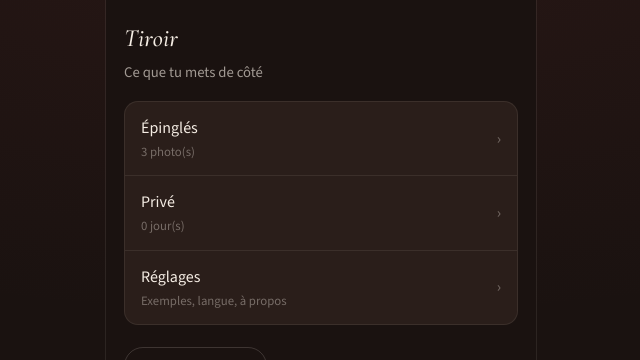
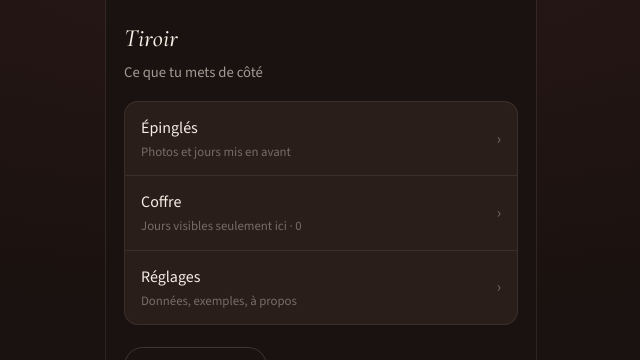
Before and after one commit to followlapinblanc7-cell/Sillage, a React (Vite) app: page /Sillage/tiroir in a window 1280 px wide. Shown: the top 360 px of the page, without its empty margins (319-959 px from the left). Built offline with nearby package versions, Linux system fonts and the light colour scheme.

Commit message:
Make Coffre a real vault for private days
Private days leave Fil, Album, search, week pills and pins; they live only in Tiroir.

```diff
--- a/src/components/DayCard.tsx
+++ b/src/components/DayCard.tsx
@@ -1,7 +1,7 @@
 import { Link } from 'react-router-dom';
 import type { DayEntry } from '../types';
 import { moodLabel } from '../types';
-import { coverPhoto } from '../hooks/useJournal';
+import { coverPhoto, formatDateShort } from '../hooks/useJournal';
 
 function excerpt(text: string, max = 120): string {
   const clean = text.replace(/\s+/g, ' ').trim();
@@ -12,13 +12,15 @@ function excerpt(text: string, max = 120): string {
 interface Props {
   day: DayEntry;
   featured?: boolean;
+  showDate?: boolean;
 }
 
-export function DayCard({ day, featured }: Props) {
+export function DayCard({ day, featured, showDate = false }: Props) {
   const cover = coverPhoto(day);
   const mood = moodLabel(day.mood);
   const n = day.photos.length;
   const metaParts = [
+    showDate ? formatDateShort(day.id) : null,
     mood || null,
     day.location.trim() || null,
     n ? `${n} photo${n > 1 ? 's' : ''}` : null,
--- a/src/components/WeekStrip.tsx
+++ b/src/components/WeekStrip.tsx
@@ -23,9 +23,12 @@ export function WeekStrip({ today, daysById }: Props) {
       <div className="week-strip">
         {ids.map((id, i) => {
           const entry = daysById[id];
-          const cover = entry ? coverPhoto(entry) : null;
+          const isPrivate = entry?.private === true;
+          const cover =
+            entry && !isPrivate ? coverPhoto(entry) : null;
           const isToday = id === today;
-          const has = entry ? hasContent(entry) : false;
+          const has =
+            entry && !isPrivate ? hasContent(entry) : false;
           return (
             <Link
               key={id}
--- a/src/hooks/useJournal.ts
+++ b/src/hooks/useJournal.ts
@@ -61,8 +61,7 @@ export function useJournal() {
   }, [state.days]);
 
   const visibleDays = useMemo(() => {
-    // Fil / Album show non-private primarily; private still accessible via Tiroir
-    return allDays.filter((d) => hasContent(d));
+    return allDays.filter((d) => hasContent(d) && !d.private);
   }, [allDays]);
 
   const getDay = useCallback(
@@ -195,7 +194,7 @@ export function useJournal() {
     (q: string, moodFilter?: MoodId | null) => {
       const query = q.trim().toLowerCase();
       return allDays.filter((d) => {
-        if (!hasContent(d)) return false;
+        if (!hasContent(d) || d.private) return false;
         if (moodFilter && d.mood !== moodFilter) return false;
         if (!query) return !!moodFilter;
         const hay = [d.title, d.story, d.location, d.mood ?? '']
@@ -210,6 +209,7 @@ export function useJournal() {
   const moodsInData = useMemo(() => {
     const set = new Set<MoodId>();
     for (const d of allDays) {
+      if (d.private) continue;
       if (d.mood && hasContent(d)) set.add(d.mood);
     }
     return Array.from(set);
@@ -218,15 +218,18 @@ export function useJournal() {
   const pinnedPhotos = useMemo(() => {
     const items: { day: DayEntry; photo: Photo }[] = [];
     for (const d of allDays) {
+      if (d.private) continue;
       for (const p of d.photos) {
         if (p.pinned) items.push({ day: d, photo: p });
-      }
-      if (d.pinned && hasContent(d)) {
-        // day itself pinned — already covered if has pinned photo
       }
     }
     return items;
   }, [allDays]);
+
+  const pinnedDays = useMemo(
+    () => allDays.filter((d) => d.pinned && !d.private && hasContent(d)),
+    [allDays],
+  );
 
   const privateDays = useMemo(
     () => allDays.filter((d) => d.private && hasContent(d)),
@@ -255,6 +258,7 @@ export function useJournal() {
     search,
     moodsInData,
     pinnedPhotos,
+    pinnedDays,
     privateDays,
     samplesPresent,
     showSamplesBanner: state.showSamples && samplesPresent,
--- a/src/index.css
+++ b/src/index.css
@@ -778,6 +778,17 @@ img {
   color: var(--text-faint);
 }
 
+.drawer-row .count {
+  color: var(--text-faint);
+  font-size: 0.85rem;
+  font-variant-numeric: tabular-nums;
+}
+
+.coffre-hint {
+  margin: 10px 0 0;
+  font-size: 0.85rem;
+}
+
 .pinned-mini {
   display: grid;
   grid-template-columns: repeat(3, 1fr);
--- a/src/pages/AlbumPage.tsx
+++ b/src/pages/AlbumPage.tsx
@@ -2,7 +2,6 @@ import { Link } from 'react-router-dom';
 import {
   coverPhoto,
   formatDateShort,
-  hasContent,
   type JournalApi,
 } from '../hooks/useJournal';
 
@@ -11,9 +10,7 @@ interface Props {
 }
 
 export function AlbumPage({ journal }: Props) {
-  const days = journal.visibleDays.filter(
-    (d) => !d.private && hasContent(d) && d.photos.length > 0,
-  );
+  const days = journal.visibleDays.filter((d) => d.photos.length > 0);
 
   return (
     <div>
--- a/src/pages/DayPage.tsx
+++ b/src/pages/DayPage.tsx
@@ -38,14 +38,22 @@ export function DayPage({ journal }: Props) {
     return parts.length ? parts.join(' · ') : 'Lieu, humeur, photos…';
   }, [day.mood, day.location, day.photos.length]);
 
+  const badgeLabel = day.private
+    ? 'Coffre'
+    : isToday
+      ? "Aujourd'hui"
+      : 'Souvenir';
+
+  const backTo = day.private ? '/tiroir' : '/';
+
   const handleDelete = () => {
     if (!hasContent(day)) {
-      navigate('/');
+      navigate(backTo);
       return;
     }
     if (window.confirm('Effacer cette journée ?')) {
       journal.deleteDay(id);
-      navigate('/');
+      navigate(backTo);
     }
   };
 
@@ -78,12 +86,12 @@ export function DayPage({ journal }: Props) {
   return (
     <div>
       <div className="day-header">
-        <Link to="/" className="back-btn" aria-label="Retour">
+        <Link to={backTo} className="back-btn" aria-label="Retour">
           <svg width="18" height="18" viewBox="0 0 24 24" fill="none" stroke="currentColor" strokeWidth="2">
             <path d="M15 18l-6-6 6-6" />
           </svg>
         </Link>
-        <span className="badge">{isToday ? "Aujourd'hui" : 'Souvenir'}</span>
+        <span className="badge">{badgeLabel}</span>
       </div>
 
       <p className="day-date">{formatDateLong(id)}</p>
@@ -200,9 +208,14 @@ export function DayPage({ journal }: Props) {
               className="btn-ghost"
               onClick={() => journal.updateDay(id, { private: !day.private })}
             >
-              {day.private ? 'Rendre public' : 'Privé'}
+              {day.private ? 'Sortir du coffre' : 'Mettre au coffre'}
             </button>
           </div>
+          {day.private ? (
+            <p className="muted coffre-hint">
+              Invisible dans le Fil, l&apos;Album et la recherche.
+            </p>
+          ) : null}
         </div>
       ) : null}
 
--- a/src/pages/FilPage.tsx
+++ b/src/pages/FilPage.tsx
@@ -3,10 +3,7 @@ import { BrandHeader } from '../components/BrandHeader';
 import { DayCard } from '../components/DayCard';
 import { SampleBanner } from '../components/SampleBanner';
 import { WeekStrip } from '../components/WeekStrip';
-import {
-  hasContent,
-  type JournalApi,
-} from '../hooks/useJournal';
+import { type JournalApi } from '../hooks/useJournal';
 
 interface Props {
   journal: JournalApi;
@@ -21,9 +18,12 @@ export function FilPage({ journal }: Props) {
     removeSamples,
   } = journal;
 
-  const contentDays = visibleDays.filter((d) => !d.private && hasContent(d));
+  const contentDays = visibleDays;
   const todayEntry = state.days[today];
-  const hasToday = todayEntry ? hasContent(todayEntry) : false;
+  const hasToday =
+    !!todayEntry &&
+    !todayEntry.private &&
+    contentDays.some((d) => d.id === today);
   const older = contentDays.filter((d) => d.id !== today);
 
   if (contentDays.length === 0) {
--- a/src/pages/TiroirPage.tsx
+++ b/src/pages/TiroirPage.tsx
@@ -1,27 +1,32 @@
 import { useState } from 'react';
 import { Link } from 'react-router-dom';
+import { DayCard } from '../components/DayCard';
 import type { JournalApi } from '../hooks/useJournal';
 
 interface Props {
   journal: JournalApi;
 }
 
-type Section = 'main' | 'epingles' | 'prive' | 'reglages' | 'apropos';
+type Section = 'main' | 'epingles' | 'coffre' | 'reglages' | 'apropos';
 
 export function TiroirPage({ journal }: Props) {
   const [section, setSection] = useState<Section>('main');
 
   if (section === 'epingles') {
+    const hasPinned =
+      journal.pinnedPhotos.length > 0 || journal.pinnedDays.length > 0;
     return (
       <div>
         <button type="button" className="btn-ghost" onClick={() => setSection('main')} style={{ marginBottom: 14 }}>
           ← Retour
         </button>
         <h1 className="page-title">Épinglés</h1>
-        <p className="page-sub">Photos marquées d&apos;une épingle</p>
-        {journal.pinnedPhotos.length === 0 ? (
+        <p className="page-sub">Photos et jours mis en avant</p>
+        {!hasPinned ? (
           <p className="muted">Rien d&apos;épinglé pour l&apos;instant.</p>
         ) : (
+          <>
+            {journal.pinnedPhotos.length > 0 ? (
               <div className="pinned-mini">
                 {journal.pinnedPhotos.map(({ day, photo }) => (
                   <Link key={photo.id} to={`/jour/${day.id}`}>
@@ -29,27 +34,40 @@ export function TiroirPage({ journal }: Props) {
                   </Link>
                 ))}
               </div>
+            ) : null}
+            {journal.pinnedDays.length > 0 ? (
+              <div style={{ marginTop: journal.pinnedPhotos.length > 0 ? 18 : 0 }}>
+                {journal.pinnedDays.map((d) => (
+                  <DayCard key={d.id} day={d} showDate />
+                ))}
+              </div>
+            ) : null}
+          </>
         )}
       </div>
     );
   }
 
-  if (section === 'prive') {
+  if (section === 'coffre') {
     return (
       <div>
         <button type="button" className="btn-ghost" onClick={() => setSection('main')} style={{ marginBottom: 14 }}>
           ← Retour
         </button>
-        <h1 className="page-title">Privé</h1>
-        <p className="page-sub">Jours marqués comme privés</p>
+        <h1 className="page-title">Coffre</h1>
+        <p className="page-sub">Jours visibles seulement ici.</p>
         {journal.privateDays.length === 0 ? (
-          <p className="muted">Aucun jour privé.</p>
+          <div className="empty-state">
+            <p className="empty-quote">
+              « Ce que tu ranges ici n&apos;apparaît nulle part ailleurs. »
+            </p>
+            <p className="muted" style={{ marginTop: 0 }}>
+              Depuis un jour, mets-le au coffre.
+            </p>
+          </div>
         ) : (
           journal.privateDays.map((d) => (
-            <Link key={d.id} to={`/jour/${d.id}`} className="search-result">
-              <div className="t">{d.title.trim() || 'Sans titre'}</div>
-              <div className="m">{d.id}</div>
-            </Link>
+            <DayCard key={d.id} day={d} showDate />
           ))
         )}
       </div>
@@ -136,21 +154,21 @@ export function TiroirPage({ journal }: Props) {
           <button type="button" className="drawer-row" onClick={() => setSection('epingles')}>
             <div className="left">
               Épinglés
-              <span>{journal.pinnedPhotos.length} photo(s)</span>
+              <span>Photos et jours mis en avant</span>
             </div>
             <span className="chev">›</span>
           </button>
-          <button type="button" className="drawer-row" onClick={() => setSection('prive')}>
+          <button type="button" className="drawer-row" onClick={() => setSection('coffre')}>
             <div className="left">
-              Privé
-              <span>{journal.privateDays.length} jour(s)</span>
+              Coffre
+              <span>Jours visibles seulement ici · {journal.privateDays.length}</span>
             </div>
             <span className="chev">›</span>
           </button>
           <button type="button" className="drawer-row" onClick={() => setSection('reglages')}>
             <div className="left">
               Réglages
-              <span>Exemples, langue, à propos</span>
+              <span>Données, exemples, à propos</span>
             </div>
             <span className="chev">›</span>
           </button>
```
Lines whose indentation alone changed are shown as unchanged.
